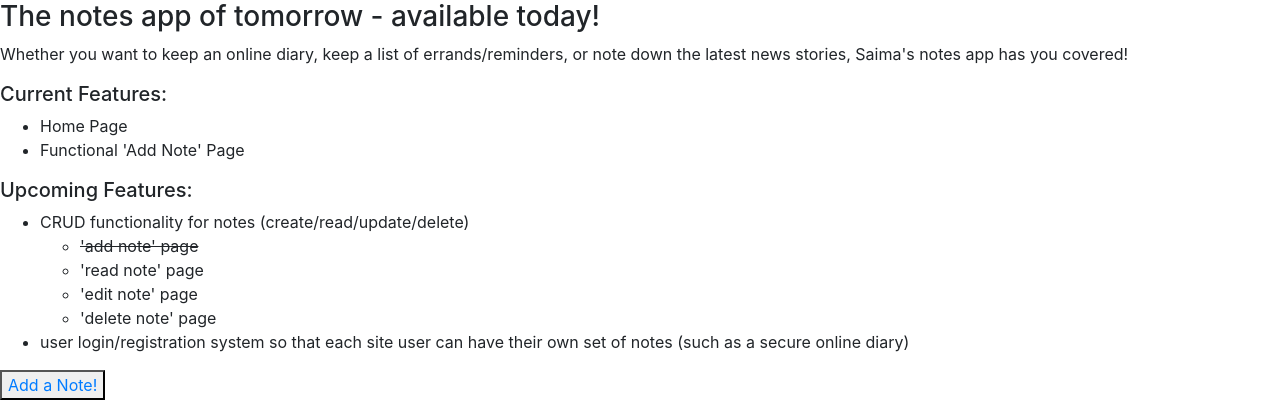
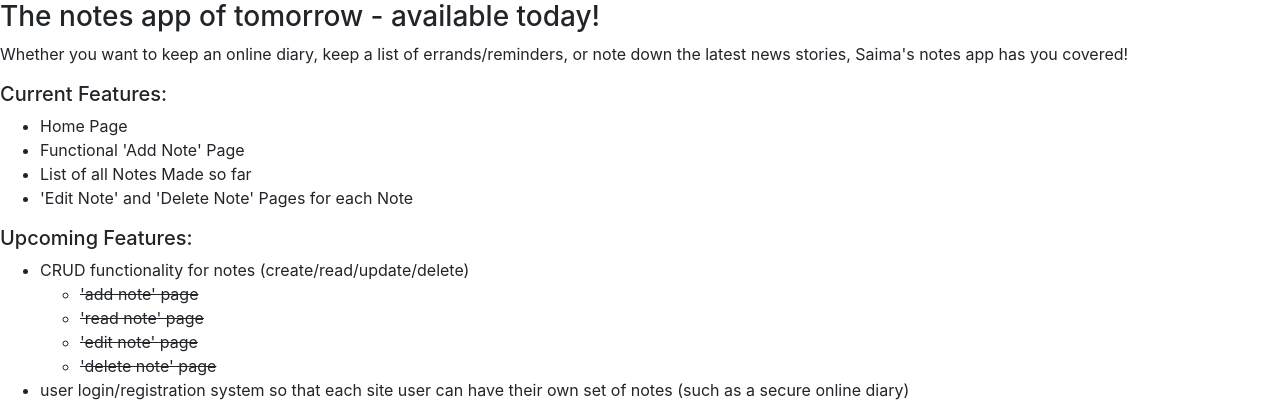
Before and after one commit to saimayunus925/notes-app, a Flask app: page / in a window 1280 px wide. Shown: the part 56-456 px from the top of the page. Run offline with Flask 2, Linux system fonts and the light colour scheme; data that the repository does not hold is empty; some libraries are stand-ins or nearby versions.

Commit message:
fixed features lists on home pg

```diff
--- a/notes_app/templates/index.html
+++ b/notes_app/templates/index.html
@@ -15,15 +15,17 @@
     <ul>
         <li>Home Page</li>
         <li>Functional 'Add Note' Page</li>
+        <li>List of all Notes Made so far</li>
+        <li>'Edit Note' and 'Delete Note' Pages for each Note</li>
     </ul>
     <h5>Upcoming Features: </h5>
     <ul>
         <li>CRUD functionality for notes (create/read/update/delete)
             <ul>
                 <li><strike>'add note' page</strike></li>
-                <li>'read note' page</li>
-                <li>'edit note' page</li>
-                <li>'delete note' page</li>
+                <li><strike>'read note' page</strike></li>
+                <li><strike>'edit note' page</strike></li>
+                <li><strike>'delete note' page</strike></li>
             </ul>
         </li>
         <li>user login/registration system so that each site user can have their own set of notes
```
